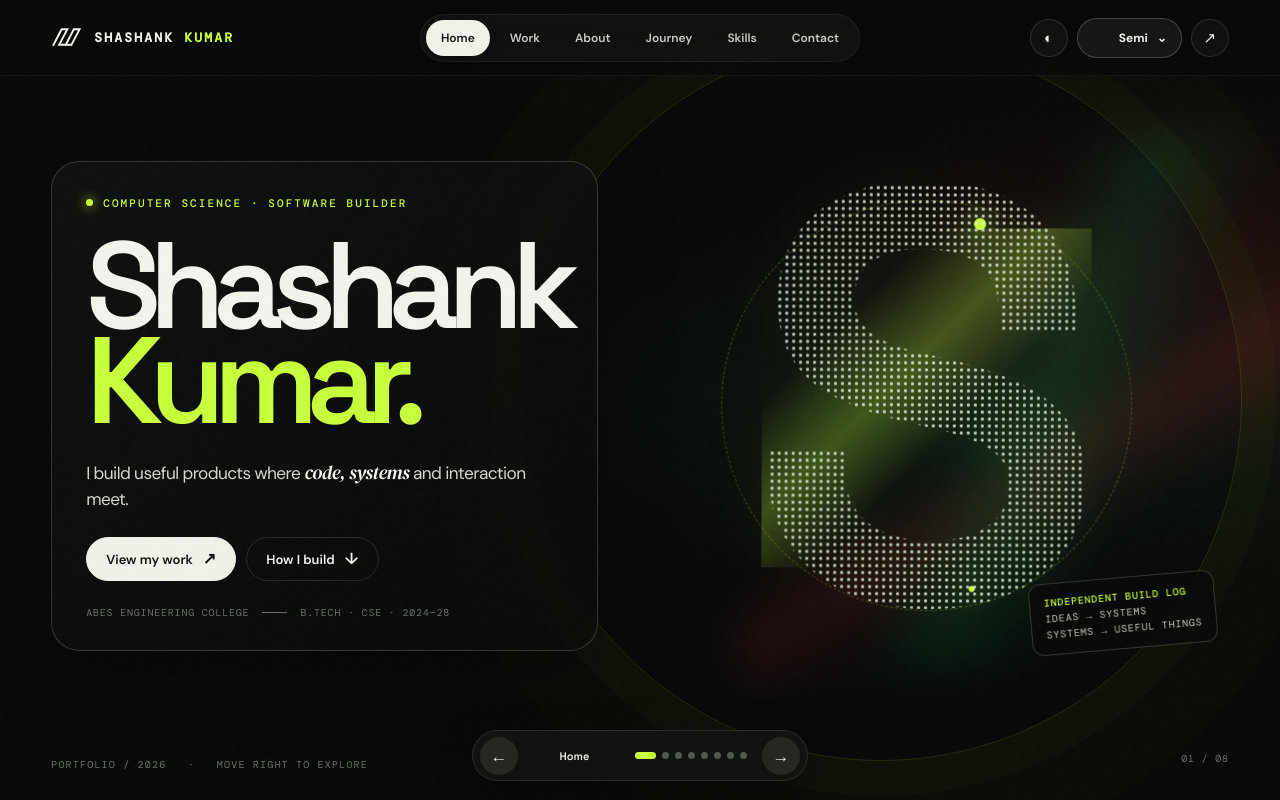
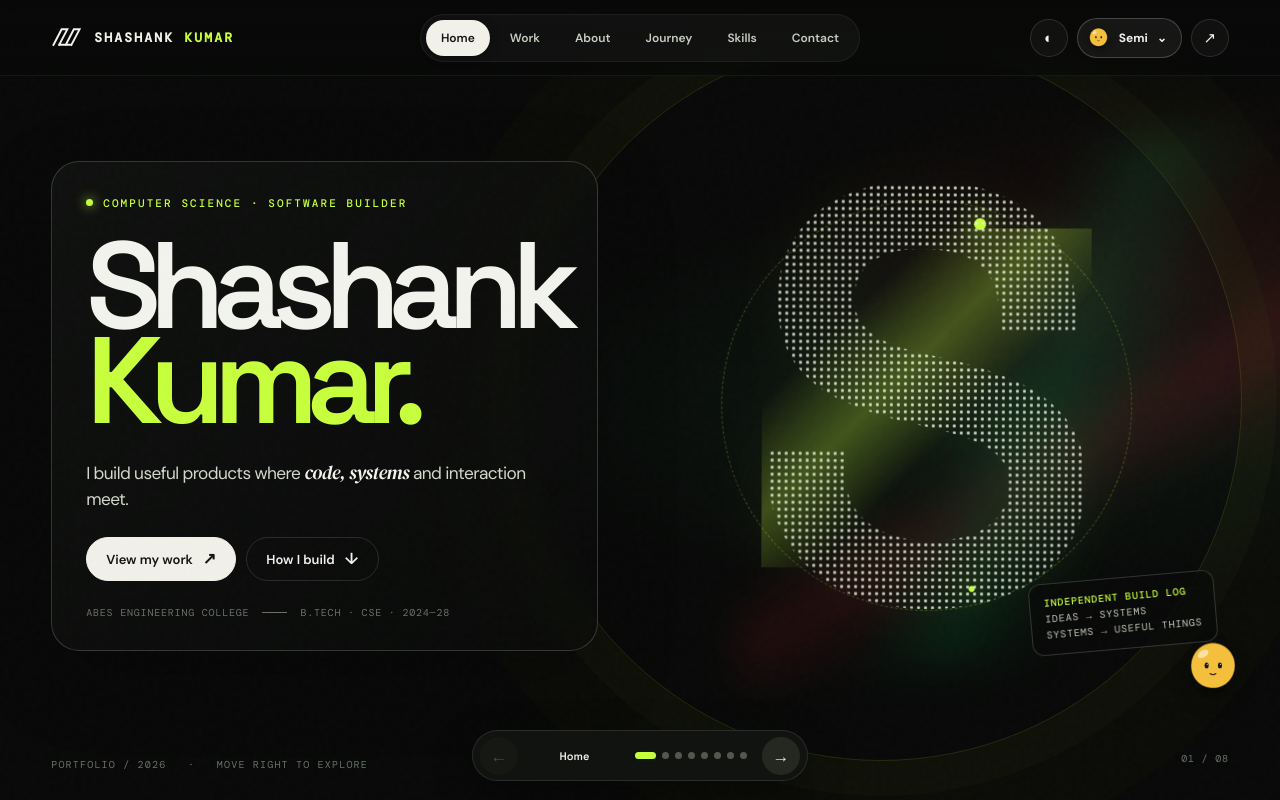
Before and after one commit to shashankkumar8/main, a plain HTML site: page index.html in a window 1280 px wide. Drawn offline with nearby package versions, Linux system fonts and the light colour scheme.

Commit message:
fix: query all horizontal panels before building navigation

```diff
--- a/index.html
+++ b/index.html
@@ -671,7 +671,7 @@
       'use strict';
       const $ = (selector, root=document) => root.querySelector(selector);
       const all = (selector, root=document) => [...root.querySelectorAll(selector)];
-      const panels = $('.panel');
+      const panels = all('.panel');
 
       // Custom arrow is positioned as a small fixed element, so it remains visible above every panel.
       const cursorUI=$('#pointerCursor');
```
